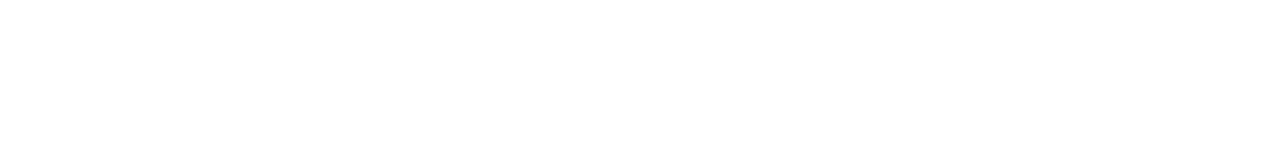
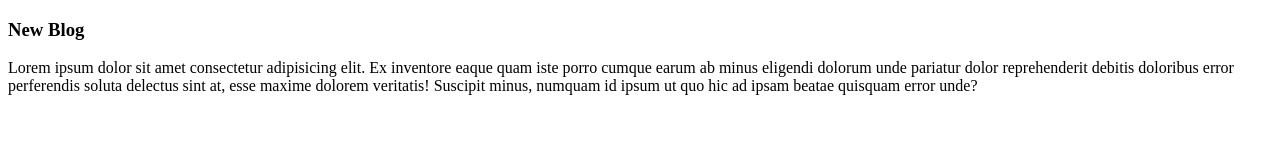
Before and after one commit to Shihab066/first-repo, a plain HTML site: page index.html in a window 1280 px wide. Drawn offline with Linux system fonts and the light colour scheme.

Commit message:
index added

```diff
--- a/index.html
+++ b/index.html
@@ -7,6 +7,7 @@
     <title>First reposi</title>
 </head>
 <body>
-
+    <h3>New Blog</h3>
+    <p>Lorem ipsum dolor sit amet consectetur adipisicing elit. Ex inventore eaque quam iste porro cumque earum ab minus eligendi dolorum unde pariatur dolor reprehenderit debitis doloribus error perferendis soluta delectus sint at, esse maxime dolorem veritatis! Suscipit minus, numquam id ipsum ut quo hic ad ipsam beatae quisquam error unde?</p>
 </body>
 </html>
```
